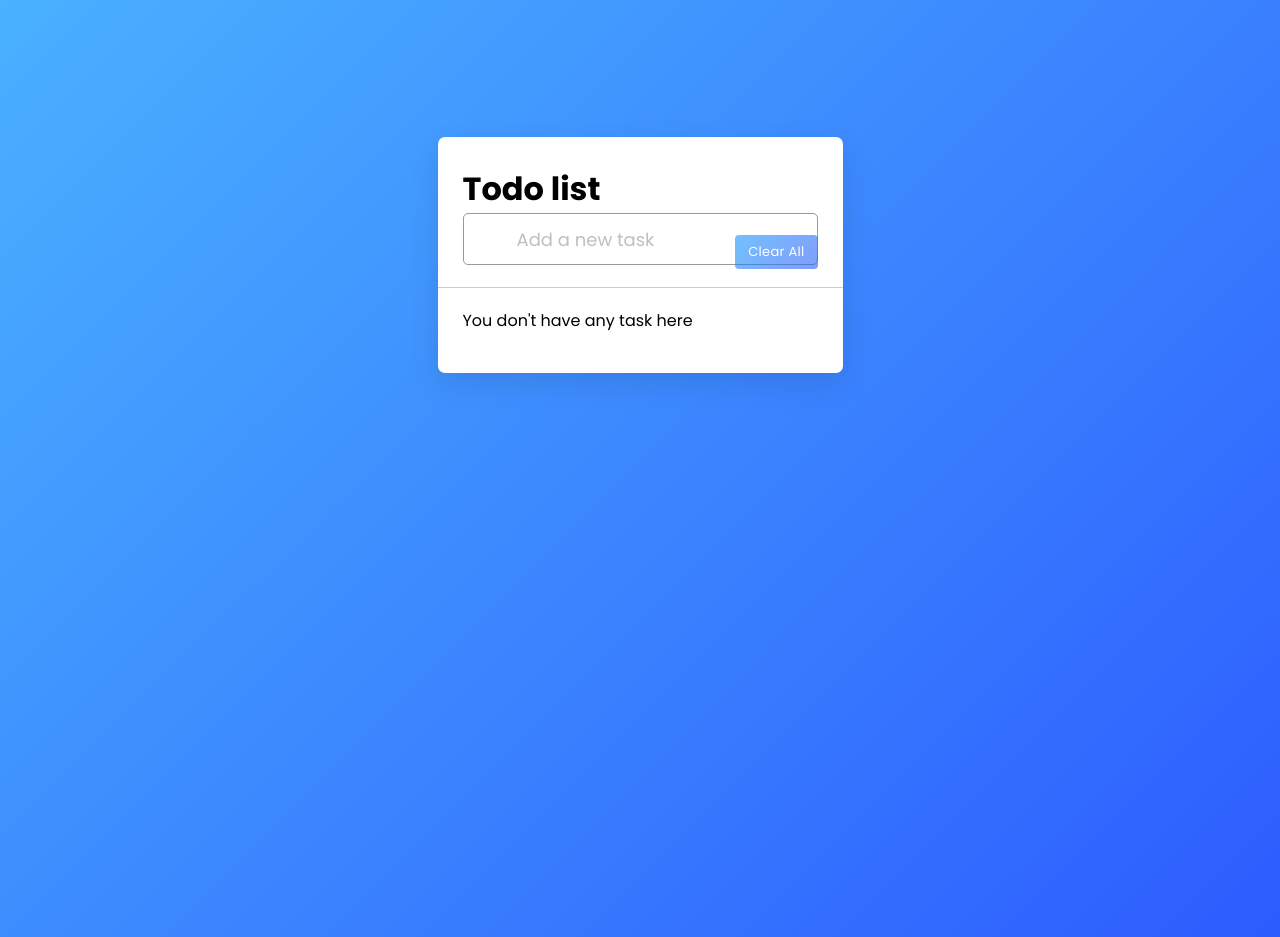
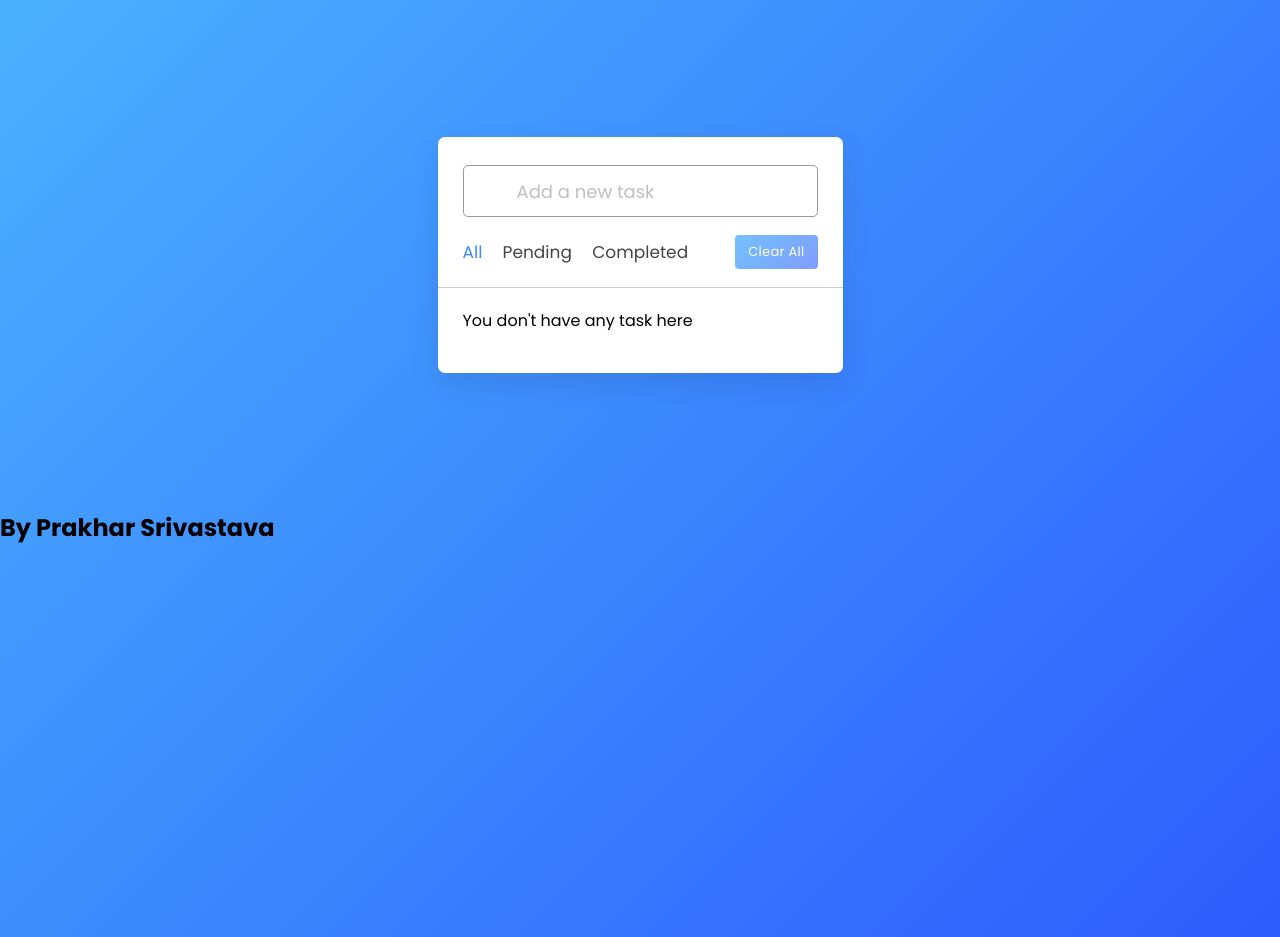
Before and after one commit to prakhar76074/Todo-list, a plain HTML site: page Todo list/index.html in a window 1280 px wide. Drawn offline with nearby package versions, Linux system fonts and the light colour scheme.

Commit message:
Update index.html

```diff
--- a/Todo list/index.html
+++ b/Todo list/index.html
@@ -12,7 +12,6 @@
   <body>
     <div class="wrapper">
       <div class="task-input">
-        <h1>Todo list</h1>
         <!-- <img src="bars-icon.svg" alt="icon"> -->
         <input type="text" placeholder="Add a new task">
       </div>
@@ -28,6 +27,7 @@
     </div>
 
     <script src="script.js"></script>
+    <h2>By Prakhar Srivastava</h2>
 
   </body>
 </html>
```
